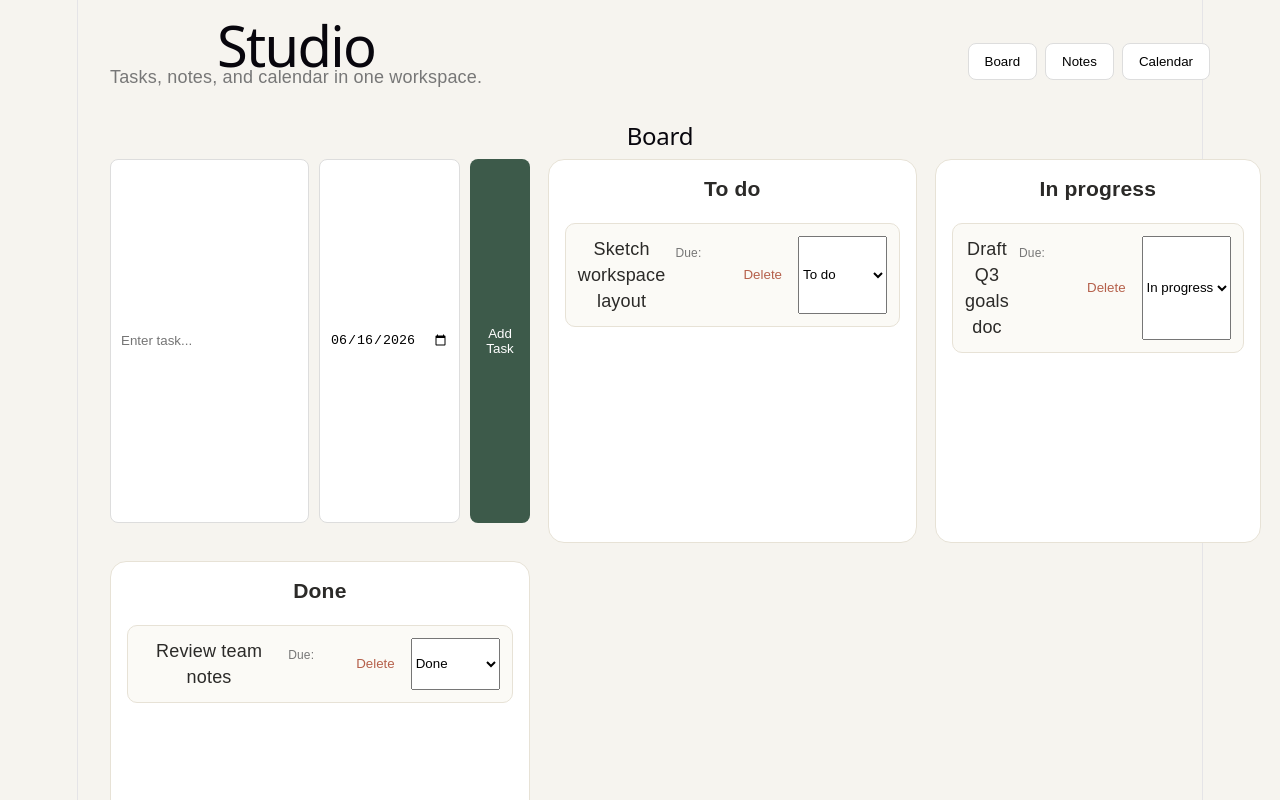
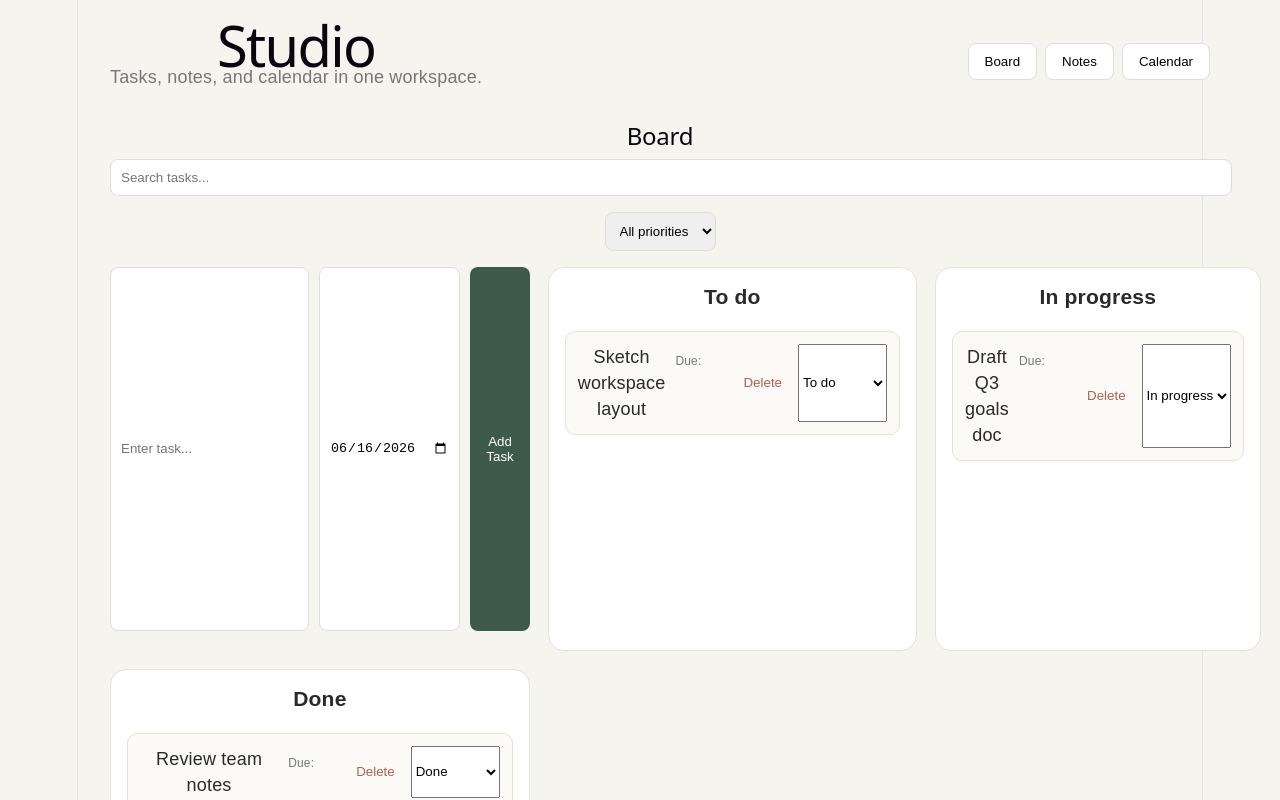
Before and after one commit to afrazmishak/workspace-app, a React (Vite) app: page / in a window 1280 px wide. Shown: the top 800 px of the page. Built offline with nearby package versions, Linux system fonts and the light colour scheme.

Commit message:
Add task description, Search Tasks & Filter tasks by priority.

```diff
--- a/src/App.css
+++ b/src/App.css
@@ -275,3 +275,24 @@ body {
 .high {
   background: #fde2e2;
 }
+
+.task-description {
+  margin: 4px 0;
+  font-size: 13px;
+  color: #555;
+}
+
+.search-input {
+  width: 100%;
+  padding: 10px;
+  margin-bottom: 16px;
+  border: 1px solid #ddd;
+  border-radius: 8px;
+}
+
+.filter-select {
+  padding: 10px;
+  margin-bottom: 16px;
+  border: 1px solid #ddd;
+  border-radius: 8px;
+}
--- a/src/App.jsx
+++ b/src/App.jsx
@@ -23,6 +23,9 @@ function App() {
     ])
   );
 
+  const [taskSearch, setTaskSearch] = useState("");
+  const [priorityFilter, setPriorityFilter] = useState("all");
+
   const [newTask, setNewTask] = useState("");
   const [newTaskDate, setNewTaskDate] = useState(getToday());
 
@@ -45,6 +48,17 @@ function App() {
     { id: "done", title: "Done" },
   ];
 
+  const filteredTasks = tasks.filter((task) => {
+    const matchesSearch =
+      task.title.toLowerCase().includes(taskSearch.toLowerCase()) ||
+      (task.description || "").toLowerCase().includes(taskSearch.toLowerCase());
+
+    const matchesPriority =
+      priorityFilter === "all" || task.priority === priorityFilter;
+
+    return matchesSearch && matchesPriority;
+  });
+
   useEffect(() => {
     saveData("workspace_tasks", tasks);
   }, [tasks]);
@@ -61,6 +75,7 @@ function App() {
     const task = {
       id: Date.now(),
       title: newTask,
+      description: "",
       status: "todo",
       dueDate: newTaskDate,
       priority: "medium"
@@ -162,6 +177,25 @@ function App() {
           <section>
             <h2>Board</h2>
 
+            <input
+              className="search-input"
+              type="text"
+              placeholder="Search tasks..."
+              value={taskSearch}
+              onChange={(e) => setTaskSearch(e.target.value)}
+            />
+
+            <select
+              className="filter-select"
+              value={priorityFilter}
+              onChange={(e) => setPriorityFilter(e.target.value)}
+            >
+              <option value="all">All priorities</option>
+              <option value="low">Low</option>
+              <option value="medium">Medium</option>
+              <option value="high">High</option>
+            </select>
+
             <div className="board">
               <div className="add-task">
                 <input type="text" placeholder="Enter task..." value={newTask} onChange={(e) => setNewTask(e.target.value)} />
@@ -175,15 +209,22 @@ function App() {
                 <div className="column" key={column.id}>
                   <h3>{column.title}</h3>
 
-                  {tasks
+                  {filteredTasks
                     .filter((task) => task.status === column.id)
                     .map((task) => (
                       <div className="task-card" key={task.id} onClick={() => setSelectedTask(task)}>
                         <span>{task.title}</span>
+
                         <p className="task-date">Due: {task.dueDate}</p>
+
+                        {task.description && (
+                          <p className="task-description">{task.description}</p>
+                        )}
+
                         <p className={`priority ${task.priority}`}>
                           {task.priority}
                         </p>
+
                         <button onClick={() => deleteTask(task.id)}>
                           Delete
                         </button>
@@ -329,6 +370,17 @@ function App() {
                 }
               />
 
+              <textarea
+                placeholder="Task description..."
+                value={selectedTask.description || ""}
+                onChange={(e) =>
+                  setSelectedTask({
+                    ...selectedTask,
+                    description: e.target.value,
+                  })
+                }
+              />
+
               <input
                 type="date"
                 value={selectedTask.dueDate}
```
